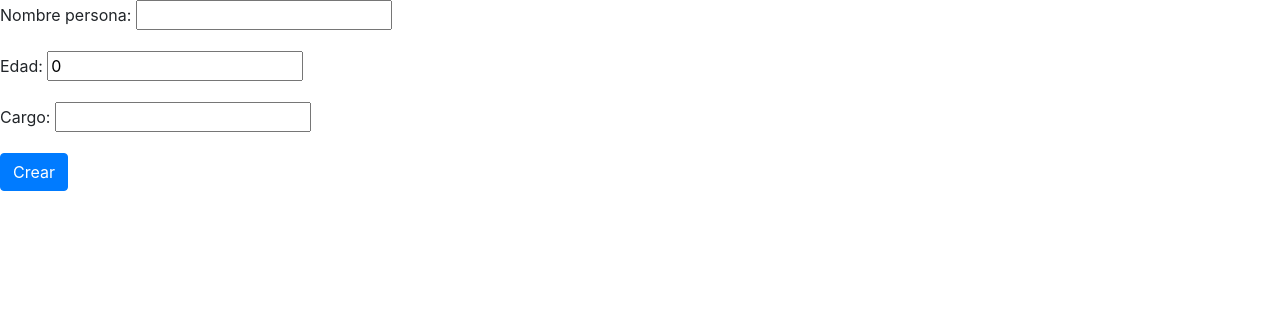
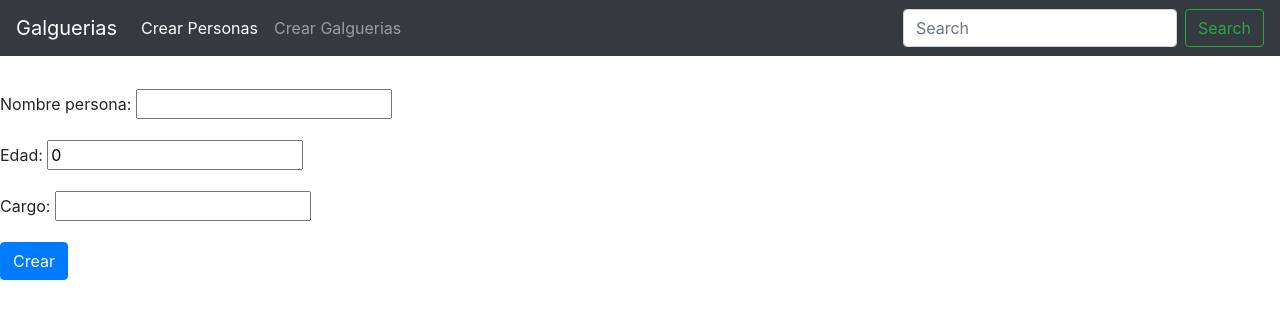
Before and after one commit to LindaNieves23/monoku-galgueria, a Django app: page /monoku/crear_personas/ in a window 1280 px wide. Shown: the top 319 px of the page. Run offline with Django 3.2, Linux system fonts and the light colour scheme; some libraries are stand-ins or nearby versions.

Commit message:
modificacion html

```diff
--- a/galguerias/urls.py
+++ b/galguerias/urls.py
@@ -17,6 +17,6 @@ from django.contrib import admin
 from django.urls import include, path
 
 urlpatterns = [
-    path('monoku/', include('monoku.urls')),
+    path('monoku/', include('monoku.urls', namespace="inventario")),
     path('admin/', admin.site.urls),
 ]
--- a/monoku/templates/monoku/crear_personas.html
+++ b/monoku/templates/monoku/crear_personas.html
@@ -5,14 +5,40 @@
 	<title></title>
 </head>
 <body>
-<form action="{% url 'monoku:crear_personas' %}" method="post">
+		<nav class="navbar navbar-expand-md navbar-dark fixed-top bg-dark">
+                <a class="navbar-brand" href="#">Galguerias</a>
+                <button class="navbar-toggler" type="button" data-toggle="collapse" data-target="#navbarsExampleDefault" aria-controls="navbarsExampleDefault" aria-expanded="false" aria-label="Toggle navigation">
+                  <span class="navbar-toggler-icon"></span>
+                </button>
 
-{% csrf_token %}
-{{ form.as_p}}
+                <div class="collapse navbar-collapse" id="navbarsExampleDefault">
+                  <ul class="navbar-nav mr-auto">
+                    <li class="nav-item active">
+                      <a class="nav-link" href="{% url 'inventario:crear_personas' %}">Crear Personas <span class="sr-only">(current)</span></a>
+                    </li>
+                    <li class="nav-item">
+                      <a class="nav-link" href="{% url 'inventario:crear_galguerias' %}">Crear Galguerias</a>
+                    </li>
+
+                  </ul>
+                  <form class="form-inline my-2 my-lg-0">
+                    <input class="form-control mr-sm-2" type="text" placeholder="Search" aria-label="Search">
+                    <button class="btn btn-outline-success my-2 my-sm-0" type="submit">Search</button>
+                  </form>
+                </div>
+			  </nav>
 
 
-<!-- <input type="submit" value="Crear"> -->
-<button type="submit" class="btn btn-primary">Crear</button>
-</form>
+		<div class="container"></div>
+			<form style="padding-top: 89px;"action="{% url 'monoku:crear_personas' %}" method="post">
+				<div class="form-group">
+			{% csrf_token %}
+			{{ form.as_p}}
+		</div>
+
+			<!-- <input type="submit" value="Crear"> -->
+			<button type="submit" class="btn btn-primary">Crear</button>
+			</form>
+        </div>
 </body>
 </html>
```
Also changed, not shown: monoku/templates/monoku/crear_galguerias.html (+30 -6 lines), monoku/templates/monoku/personas.html (+22 -0 lines).
